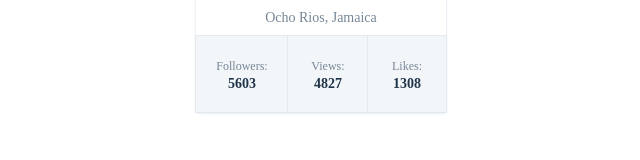
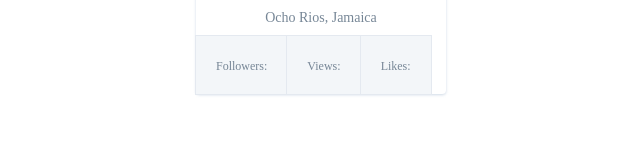
Before and after one commit to LiudmylaObraztsova/goit-react-hw-01-components, a React (Create React App) app: page / in a window 1280 px wide. Shown: the part 272-432 px from the top of the page, without its empty margins (319-959 px from the left). Built offline with nearby package versions, Linux system fonts and the light colour scheme.

Commit message:
del props

```diff
--- a/src/App.js
+++ b/src/App.js
@@ -23,9 +23,7 @@ function App() {
       name={user.name}
       tag={user.tag}
       location={user.location}
-      followers={user.stats.followers}
-      views={user.stats.views}
-    likes={user.stats.likes}
+
     />
 
     <Statistics title="Upload stats" stats={statisticalData} />
--- a/src/components/Profile/Profile.js
+++ b/src/components/Profile/Profile.js
@@ -39,8 +39,6 @@ Profile.propTypes = {
     name: PropTypes.string.isRequired,
     tag: PropTypes.string.isRequired,
     location: PropTypes.string.isRequired,
-    followers: PropTypes.number.isRequired,
-    views: PropTypes.number.isRequired,
-    likes:PropTypes.number.isRequired,
+
 
 }
```
